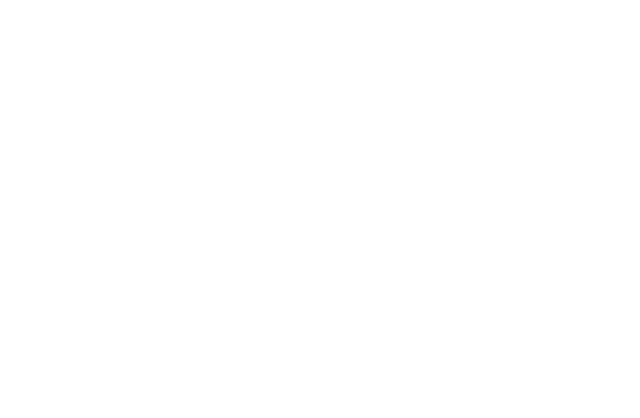
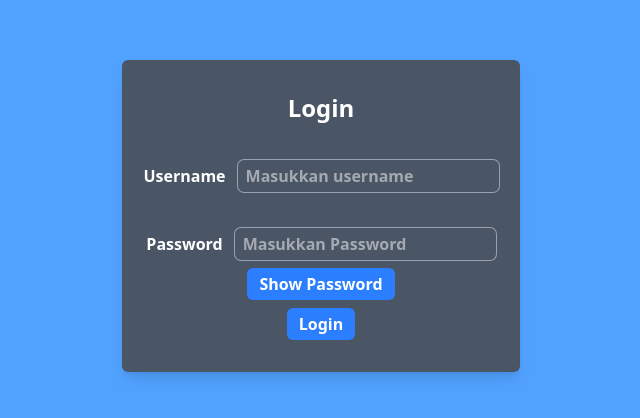
Before and after one commit to nizararfanni/Bs_Anime, a React (Vite) app: page /login in a window 1280 px wide. Before the commit this address had no page. Shown: the part 184-602 px from the top of the page, without its empty margins (319-959 px from the left). Built offline with nearby package versions, Linux system fonts and the light colour scheme.

Commit message:
add login

```diff
--- a/src/App.jsx
+++ b/src/App.jsx
@@ -5,7 +5,7 @@
 import DetailAnime from "./components/Fragments/DetailAnime";
 import BacaAnime from "./components/Fragments/BacaAnime";
 import SearchAnimeList from "./components/Fragments/SearchAnimeList";
-
+import Login from "./components/layouts/Login";
 
 const App = () => {
   return (
@@ -14,6 +14,8 @@
       <Route path="/detail/:id" element={<DetailAnime />} />
       <Route path="/baca/:url" element={<BacaAnime />} />
       <Route path="/search/:title" element={<SearchAnimeList />} />
+      <Route path="/home" element={<HomePage />} />
+      <Route path="/login" element={<Login />} />
     </Routes>
   );
 };
--- a/src/components/Elements/Button.jsx
+++ b/src/components/Elements/Button.jsx
@@ -1,14 +1,18 @@
 import React from "react";
+import { Link } from "react-router-dom";
 
-const Button = ({ onClick, children, Class }) => {
+const Button = ({ onClick, children, Class, to ,ClassDiv}) => {
   return (
-    <div className="flex flex-col  md:flex-col md:p-3 lg:flex-row gap-2 font-semibold text-center items-center">
-      <button
+    <div
+      className={`flex flex-col  md:flex-col  lg:flex-row gap-2 font-semibold text-center items-center ${ClassDiv} cursor-pointer`}
+    >
+      <Link
+        to={to}
         className={`transform transition duration-300 ease-in-out py-1 px-3 rounded-md ${Class}`}
         onClick={onClick}
       >
         {children}
-      </button>
+      </Link>
     </div>
   );
 };
--- /dev/null
+++ b/src/components/Elements/FootEleemennt.jsx
@@ -0,0 +1,19 @@
+import React from "react";
+
+const Foot = ({ title, description, children }) => {
+  return (
+    <div className="col-span-1 p-4 shadow-md m-2 rounded-md group  hover:scale-110 hover:bg-blue-500 transform transition duration-300 ease-in">
+      <div className="group-hover:text-white">
+        <h2 className="font-bold text-2xl text-blue-600 group-hover:text-white text-center">
+          {title}
+        </h2>
+        <p className="text-sm font-semibold text-black my-3 group-hover:text-white">
+          {description}
+        </p>
+        {children}
+      </div>
+    </div>
+  );
+};
+
+export default Foot;
--- /dev/null
+++ b/src/components/Elements/InputForm.jsx
@@ -0,0 +1,21 @@
+import React from "react";
+
+const InputForm = ({ error, tittle, field }) => {
+  return (
+    <div className="flex flex-col  max-w-[350px] items-center">
+      <p className="text-red-600 min-h-[20px] flex justify-center items-center">{error}</p>
+      <label htmlFor={field.name} className="text-white font-semibold py-2">
+        <div className="flex justify-between items-center">
+          <span>{tittle}</span>
+          <input
+        //   buset spreak operator ini nerima semua props field yg di kirm {{}}
+            {...field}
+            className="ml-3 px-2 py-1 ring-1 ring-gray-400 focus:outline-none focus:ring-blue-400 rounded-md flex-grow"
+          />
+        </div>
+      </label>
+    </div>
+  );
+};
+
+export default InputForm;
--- a/src/components/Fragments/Footer.jsx
+++ b/src/components/Fragments/Footer.jsx
@@ -1,24 +1,22 @@
 import React from "react";
 import { CiFacebook } from "react-icons/ci";
 import { FaInstagram, FaWhatsapp } from "react-icons/fa6";
+import Foot from "../Elements/FootEleemennt";
 
 const Footer = () => {
   return (
-    <div className="min-h-[200px] w-full bg-[#F7F7F7]">
-      <div className="grid md:grid-cols-3 grid-cols-1 ">
-        <div className="col-span-1 p-4 shadow-md m-2 rounded-md">
-          <h2 className="font-bold text-2xl text-blue-600 ">NZStation</h2>
-          <p className="text-sm font-semibold text-black my-3">
-            Lorem ipsum dolor sit amet consectetur adipisicing elit. Quisquam,
-            quae.
-          </p>
-        </div>
-        <div className="col-span-1 p-4 shadow-md m-2">
-          <h3 className="font-bold text-blue-600 text-2xl text-center mb-2">
-            Contact Us
-          </h3>
-          <div className="flex justify-evenly">
-            <div className="text-2xl font-semibold text-black ">
+    <div className="min-h-[200px] w-full bg-[#F7F7F7] ">
+      <div className="grid md:grid-cols-3 grid-cols-1  ">
+        <Foot
+          title={"NZ STATION"}
+          description={` Lorem ipsum dolor sit amet consectetur adipisicing elit. Nisi
+          perferendis ratione nulla, sapiente deleniti, explicabo minima odio
+          quasi aut aperiam neque pariatur vel? Saepe dicta corrupti atque
+          nostrum eum sit`}
+        ></Foot>
+        <Foot title={"contact us"}>
+          <div className="flex justify-evenly ">
+            <div className="text-2xl font-semibold text-black group-hover:text-white">
               <FaInstagram />
               <FaWhatsapp />
               <CiFacebook />
@@ -44,18 +42,14 @@
               </a>
             </div>
           </div>
-        </div>
-        <div className="col-span-1 p-4 shadow-md m-2 ">
-          <h2 className="text-center font-bold text-2xl text-blue-600">
-            About
-          </h2>
-          <p>
-            Lorem ipsum dolor sit amet consectetur adipisicing elit. Nisi
-            perferendis ratione nulla, sapiente deleniti, explicabo minima odio
-            quasi aut aperiam neque pariatur vel? Saepe dicta corrupti atque
-            nostrum eum sit.
-          </p>
-        </div>
+        </Foot>
+        <Foot
+          title={"About Us"}
+          description={` Lorem ipsum dolor sit amet consectetur adipisicing elit. Nisi
+          perferendis ratione nulla, sapiente deleniti, explicabo minima odio
+          quasi aut aperiam neque pariatur vel? Saepe dicta corrupti atque
+          nostrum eum sit`}
+        ></Foot>
       </div>
     </div>
   );
--- a/src/components/Fragments/Navbar.jsx
+++ b/src/components/Fragments/Navbar.jsx
@@ -15,7 +15,7 @@
   // handle search anime dereksi ketikan
   const handleSeacrhAnime = (e) => {
     setSearchAnime(e.target.value);
-    console.log("search", searchAnime);
+    // console.log("search", searchAnime);
   };
 
   // Handle keydown enter
@@ -29,6 +29,10 @@
   const handelNavbarIsOpen = () => {
     setNavbarIsOpen(!navbarIsOpen);
   };
+
+  // ambil data dari local storage
+  const getUserName = localStorage.getItem("user");
+  const userNameLogin = JSON.parse(getUserName);
 
   return (
     <div className="bg-[#F7F7F7] mx-auto flex lg:flex-row shadow-lg p-2 w-full fixed top-0 left-0 right-0 z-10">
@@ -66,7 +70,17 @@
           <Button Class="bg-pink-500 hover:bg-pink-600 text-white">
             Premium
           </Button>
-          <Button Class="bg-black text-white"> Masuk </Button>
+          {userNameLogin ? (
+            <div className="bg-pink-500 px-2 py-1 hover:bg-pink-600 rounded-md font-semibold text-white ">
+              {/* ambil username aja untuk di tampilkan  */}
+              {userNameLogin.username}
+            </div>
+          ) : (
+            <Button Class="bg-black text-white" to={"/login"}>
+              {" "}
+              Masuk{" "}
+            </Button>
+          )}
         </div>
 
         {navbarIsOpen && (
@@ -112,7 +126,14 @@
             <Button Class="bg-pink-500 hover:bg-pink-600 text-white">
               Premium
             </Button>
-            <Button Class="bg-black text-white"> Masuk </Button>
+            {userNameLogin ? (
+              <div className="bg-pink-500 px-2 py-1 hover:bg-pink-600 rounded-md font-semibold text-white ">
+                {/* ambil username aja untuk di tampilkan  */}
+                {userNameLogin.username}
+              </div>
+            ) : (
+              <Button Class="bg-black text-white"> Masuk </Button>
+            )}
           </div>
         )}
       </div>
--- a/src/components/layouts/HeroContent.jsx
+++ b/src/components/layouts/HeroContent.jsx
@@ -6,6 +6,7 @@
 import Footer from "../Fragments/Footer";
 
 const HeroContent = () => {
+
   return (
     <div className=" w-full bg-gradient-to-r from-gray-100 via-gray-300/50 to-gray-300">
       {/* Bagian Hero */}
--- /dev/null
+++ b/src/components/layouts/Login.jsx
@@ -0,0 +1,102 @@
+import React, { useState } from "react";
+import { Link, useNavigate } from "react-router-dom";
+import Button from "../Elements/Button";
+import InputForm from "../Elements/InputForm";
+
+const Login = () => {
+  const [hidePassword, setHidePassword] = useState(false);
+  const [formData, setFormdata] = useState({
+    username: "",
+    password: "",
+  });
+  const [error, setError] = useState(null);
+
+  const navgiate = useNavigate();
+
+  //   handle isi form
+  const handleChange = (e) => {
+    const { name, value } = e.target;
+    setFormdata({ ...formData, [name]: value });
+    // console.log(formData);
+  };
+
+  const handleSubmited = (e) => {
+    e.preventDefault();
+
+    // validasi form tidak boleh kosong
+    if (!formData.username || !formData.password) {
+      setError("Form tidak boleh kosong");
+      return;
+    }
+    // simpan data di local storage
+    localStorage.setItem("user", JSON.stringify(formData));
+    console.log("isi form", formData);
+
+    // redirect ke home
+    navgiate("/home");
+    //reset form
+    setFormdata({ username: "", password: "" });
+  };
+
+  //   feature hide password
+  const handleHidePassword = () => {
+    setHidePassword(!hidePassword);
+  };
+  return (
+    <div className="w-full h-screen flex items-center justify-center bg-blue-400">
+      <div className="flex flex-col bg-gray-600 rounded-md shadow-lg p-6">
+        <div className="text-center text-2xl py-2 font-semibold">
+          <h2 className="text-white">Login</h2>
+        </div>
+        <InputForm
+        tittle={"Username"}
+        // field spread operator nerima semua props
+          error={error}
+          field={{
+            id: "username",
+            name: "username",
+            value: formData.username,
+            onChange: handleChange,
+            type: "text",
+            placeholder: "Masukkan username",
+          }}
+        ></InputForm>
+        <InputForm
+        tittle={"Password"}
+        // field spread operator nerima semua props
+          error={error}
+          field={{
+            id: "password",
+            name: "password",
+            value: formData.password,
+            onChange: handleChange,
+            type: hidePassword ? "password" : "text",
+            placeholder: "Masukkan Password",
+          }}
+        ></InputForm>
+
+        <Button
+          onClick={handleHidePassword}
+          Class={"bg-blue-500 text-white hover:bg-blue-600 justify-center"}
+          ClassDiv={"w-full justify-center"}
+        >
+          {hidePassword ? "Hide Password" : "Show Password"}
+        </Button>
+
+        <div className="flex items-center justify-center p-2">
+          <Button
+            className="bg-blue-600 text-white px-6 py-2 rounded-md shadow-lg hover:bg-blue-700 focus:outline-none focus:ring-2 focus:ring-blue-400 transition duration-300"
+            onClick={handleSubmited}
+            Class={
+              " justify-center bg-blue-500 hover:bg-blue-600 p-4 text-white"
+            }
+          >
+            Login
+          </Button>
+        </div>
+      </div>
+    </div>
+  );
+};
+
+export default Login;
```
